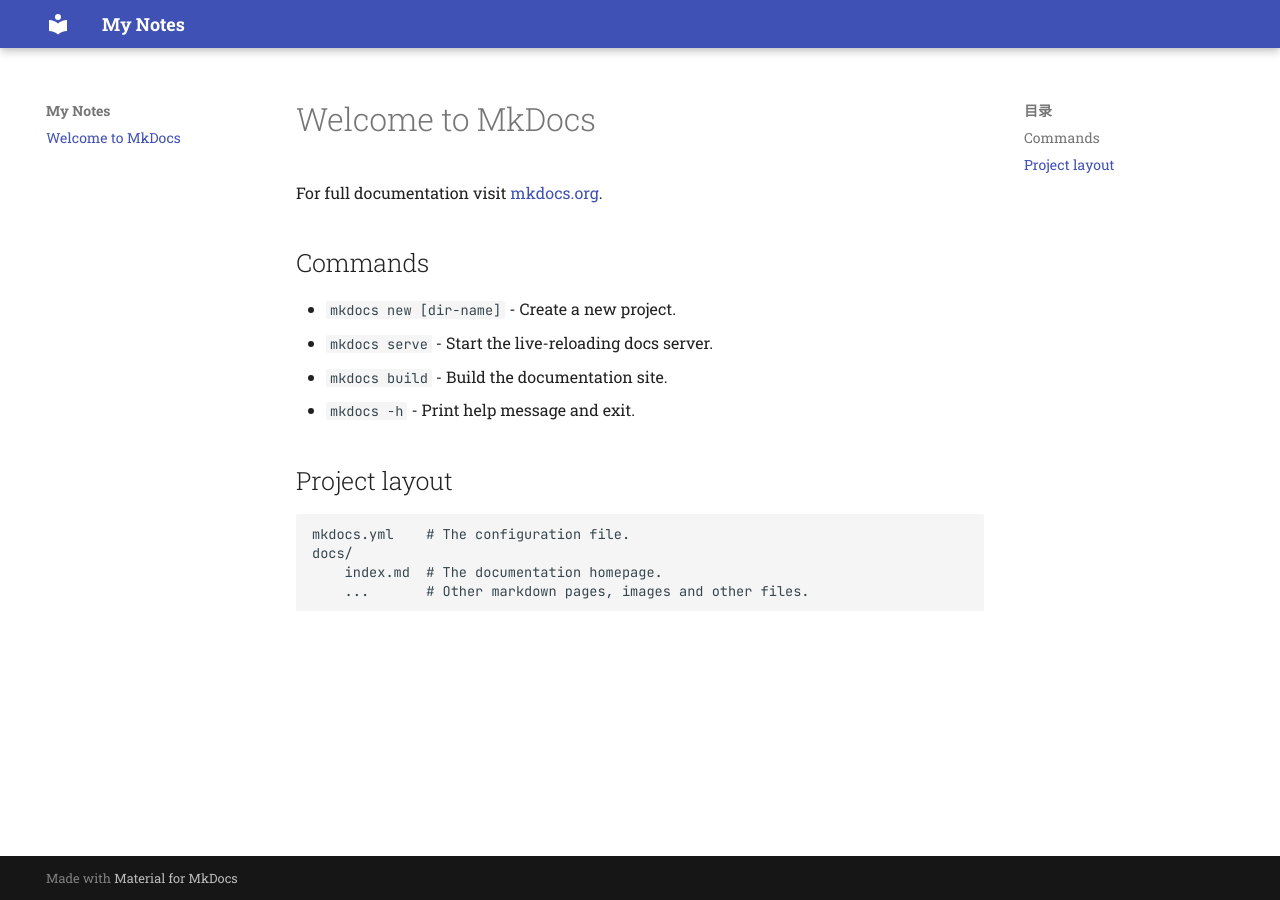
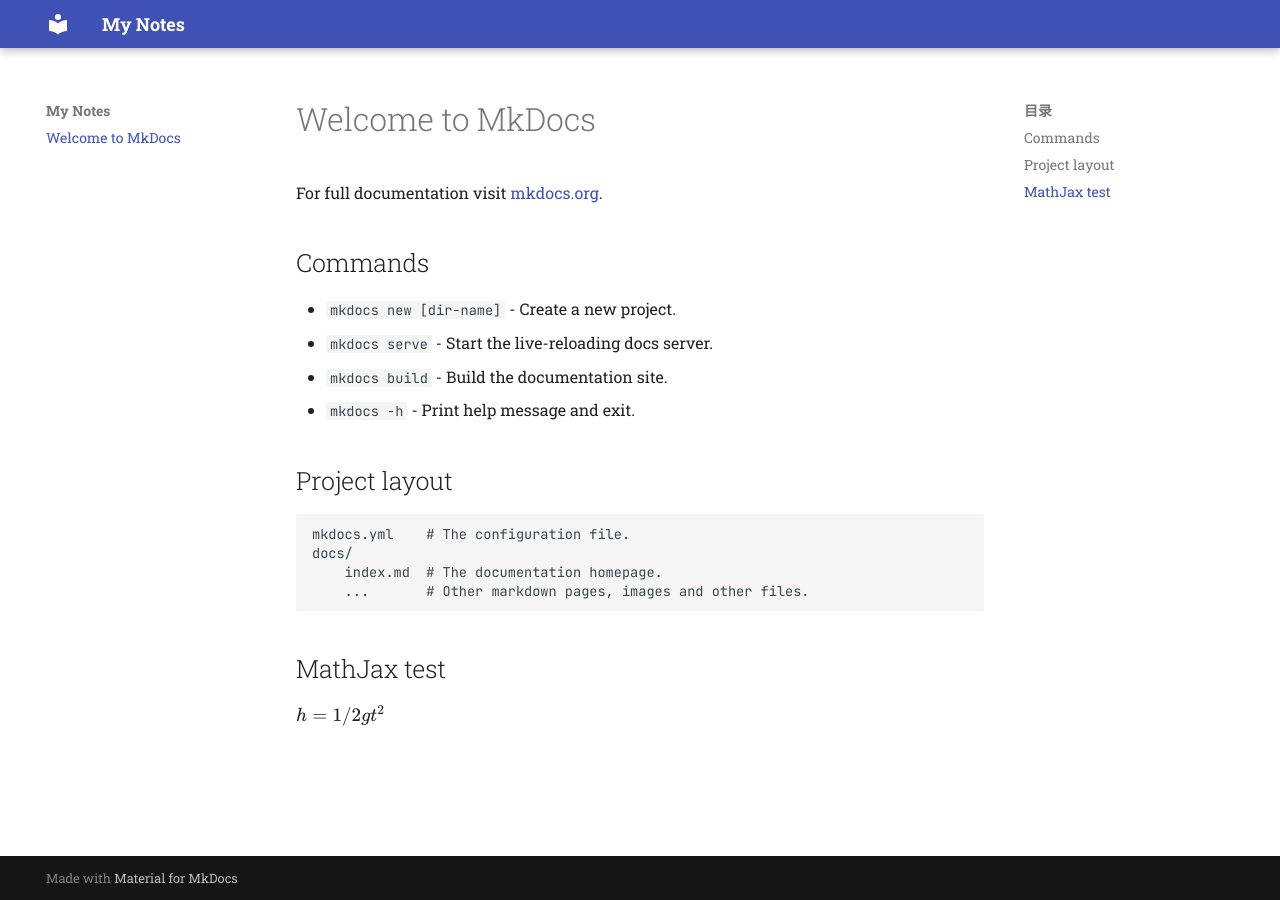
Before and after one commit to Sonata8/notes, an MkDocs documentation site: the page built from docs/index.md, in a window 1280 px wide. Built offline with MkDocs 1.6.1 and Material for MkDocs 9.7.7, drawn with Linux system fonts in a browser that asks for light colours.

Commit message:
math test

```diff
--- a/docs/index.md
+++ b/docs/index.md
@@ -15,3 +15,7 @@
     docs/
         index.md  # The documentation homepage.
         ...       # Other markdown pages, images and other files.
+
+## MathJax test
+
+$h=1/2gt^2$
--- a/mkdocs.yml
+++ b/mkdocs.yml
@@ -14,3 +14,10 @@
 
 plugins:
   - tags
+
+markdown_extensions:
+  - pymdownx.arithmatex:
+      generic: true  # 如果你想使用 `$...$` 或 `$$...$$`
+
+extra_javascript:
+  - https://cdn.jsdelivr.net/npm/mathjax@3/es5/tex-mml-chtml.js
```
